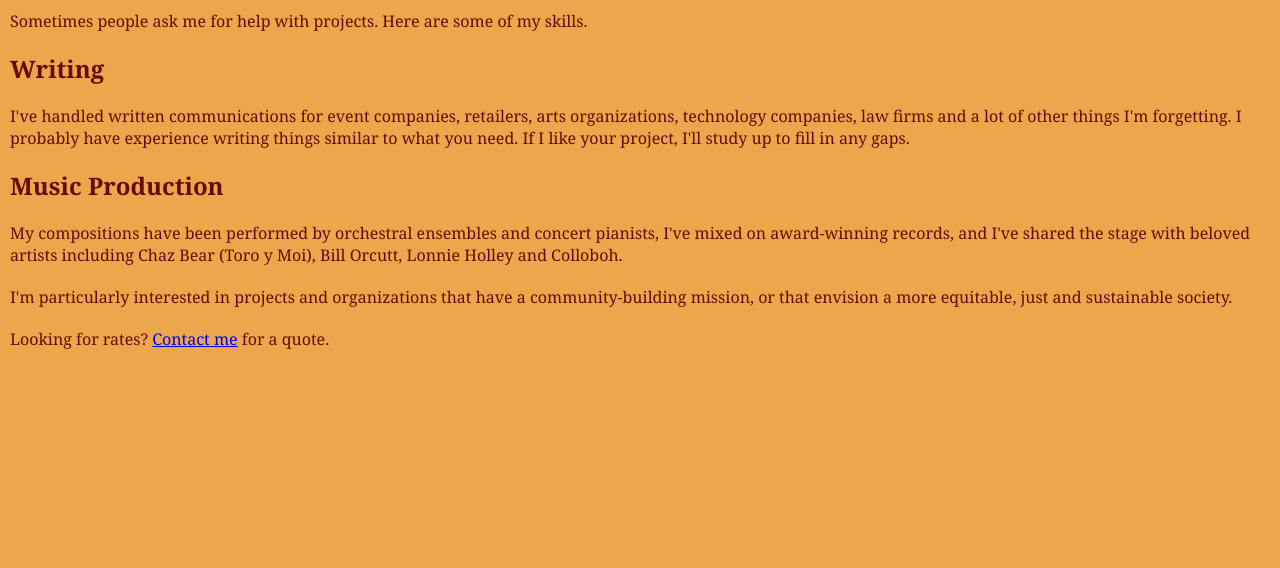
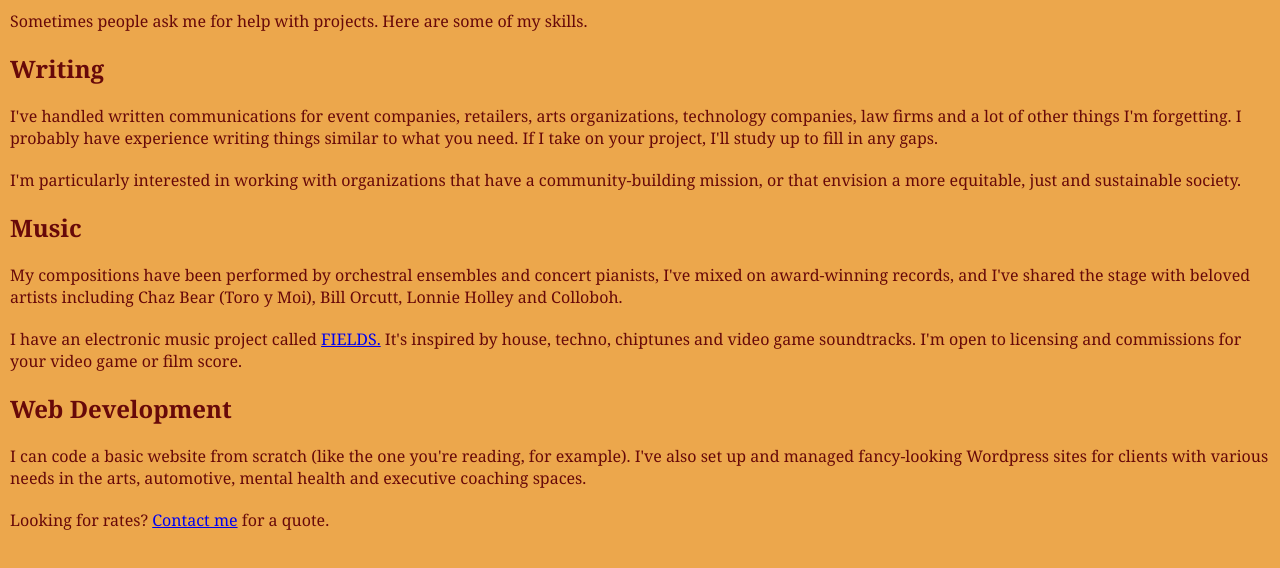
Before and after one commit to sracabanahashas/personal-website, a plain HTML site: page services.html in a window 1280 px wide. Drawn offline with Linux system fonts and the light colour scheme.

Commit message:
Add links to WNS website and soundcloud, talk about FIELDS, and web development section in services.

```diff
--- a/services.html
+++ b/services.html
@@ -15,11 +15,16 @@
     <p>I've handled written communications for event companies, retailers,
         arts organizations, technology companies, law firms and a lot of other
         things I'm forgetting. I probably have experience writing things similar
-        to what you need. If I like your project, I'll study up to fill
+        to what you need. If I take on your project, I'll study up to fill
         in any gaps.
     </p>
 
-    <h2>Music Production</h2>
+    <p>I'm particularly interested in working with organizations that have a community-building
+        mission, or that envision a more equitable, just and sustainable
+        society.
+    </p>
+
+    <h2>Music</h2>
 
     <p>My compositions have been performed by orchestral ensembles and concert
         pianists, I've mixed on award-winning records, and I've shared the stage
@@ -27,10 +32,19 @@
         and Colloboh.
     </p>
 
-    <p>I'm particularly interested in projects and organizations that have a community-building
-        mission, or that envision a more equitable, just and sustainable
-        society.
+    <p>I have an electronic music project called <a href="https://soundcloud.com/fieldsfields">FIELDS.</a>
+        It's inspired by house, techno, chiptunes and video game soundtracks. I'm open to
+        licensing and commissions for your video game or film score.
     </p>
+
+    <h2>Web Development</h2>
+
+    <p>I can code a basic website from scratch (like the one you're reading, for example). I've also
+        set up and managed fancy-looking Wordpress sites for clients with
+        various needs in the arts, automotive, mental health and executive coaching spaces.
+    </p>
+
+
 
     <p>Looking for rates? <a href="contact.html">Contact me</a> for a quote.</p>
 </body>
```
Also changed, not shown: index.html (+1 -1 lines).
